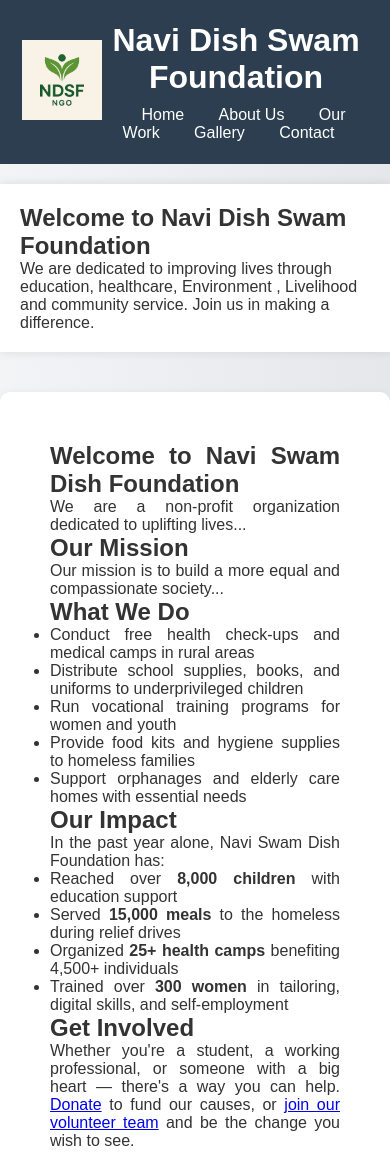
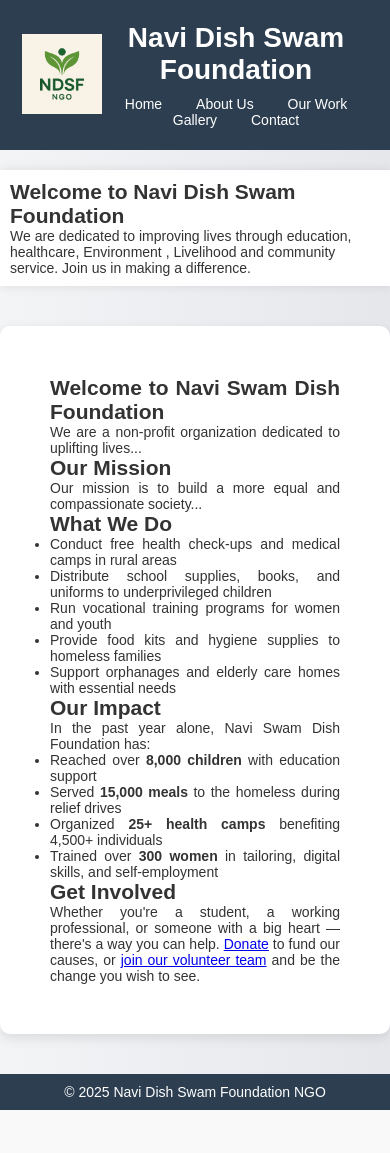
Before and after one commit to SanaShaikh002/NGO-Website, a plain HTML site: page index.html in a window 390 px wide. Shown: the top 1153 px of the page. After the commit the page ends 1110 px from the top, so only its background shows below. Drawn offline with Linux system fonts and the light colour scheme.

Commit message:
Made website responsive for mobile devices

```diff
--- a/index.html
+++ b/index.html
@@ -2,6 +2,8 @@
 <html lang="en">
 <head>
   <meta charset="UTF-8">
+  <meta name="viewport" content="width=device-width, initial-scale=1.0">
+
   <title>NGO Home</title>
   <link rel="stylesheet" href="style.css">
 </head>
@@ -78,7 +80,7 @@
   <section>
     <h2>Get Involved</h2>
     <p>
-      Whether you're a student, a working professional, or someone with a big heart — there's a way you can help. <a href="donate.html">Donate</a> to fund our causes, or <a href="contact.html">join our volunteer team</a> and be the change you wish to see.
+      Whether you're a student, a working professional, or someone with a big heart — there's a way you can help. <a href="contact.html">Donate</a> to fund our causes, or <a href="contact.html">join our volunteer team</a> and be the change you wish to see.
     </p>
   </section>
 
--- a/style.css
+++ b/style.css
@@ -66,3 +66,22 @@
   padding: 10px;
   margin-top: 20px;
 }
+img {
+  max-width: 100%;
+  height: auto;
+}
+
+.container {
+  width: 100%;
+  padding: 10px;
+}
+
+@media (max-width: 600px) {
+  body {
+    font-size: 14px;
+  }
+  nav, footer, .main-content {
+    flex-direction: column;
+    text-align: center;
+  }
+}
```
Also changed, not shown: OurWork.html (+2 -0 lines), about.html (+2 -0 lines), contact.html (+2 -0 lines), gallery.html (+2 -0 lines).
